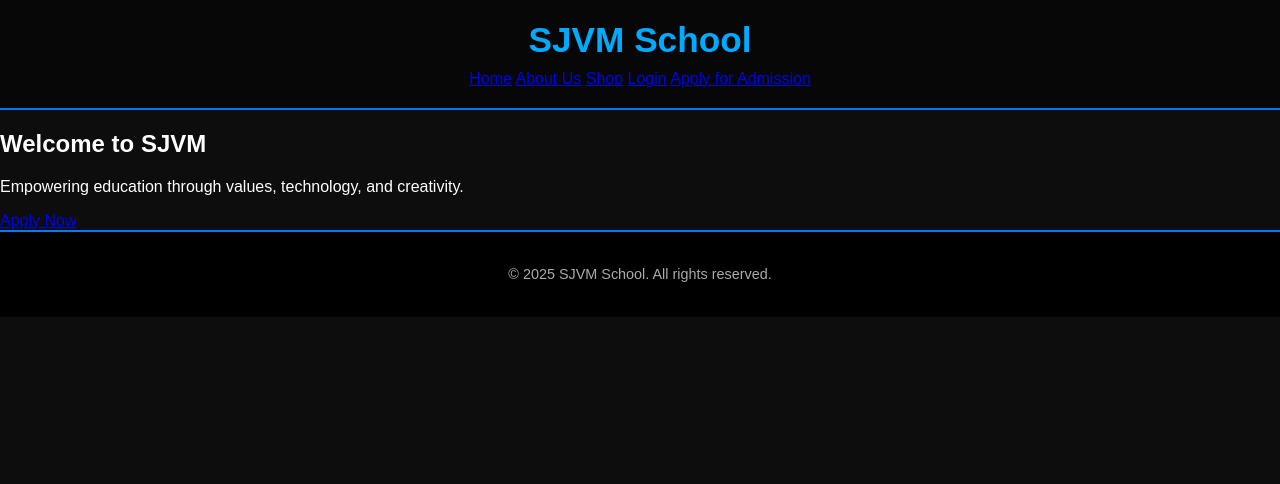
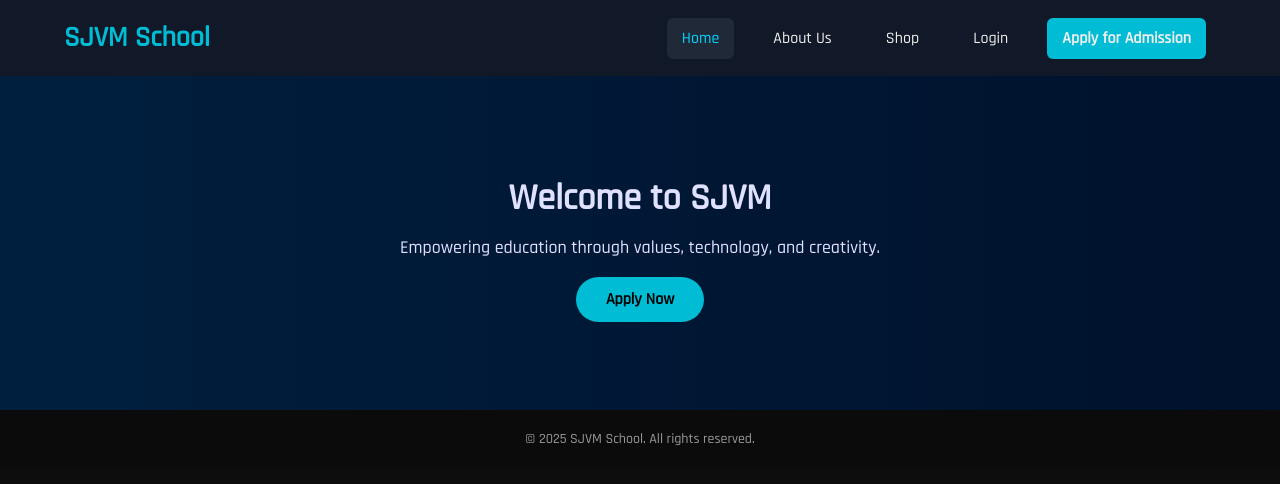
Before and after one commit to Echoesofthe21stcentury/sjvm-schools, a PHP site: page / in a window 1280 px wide. Shown: the top 484 px of the page. Run offline with PHP 8.4, Linux system fonts and the light colour scheme.

Commit message:
Update style.css

```diff
--- a/css/style.css
+++ b/css/style.css
@@ -1,118 +1,86 @@
-/* Dark Theme with Blue Accent and Poppins Font */
-body.dark-theme {
+/* Global */
+* {
   margin: 0;
   padding: 0;
-  font-family: 'Poppins', sans-serif;
-  background-color: #0d0d0d;
-  color: #ffffff;
+  box-sizing: border-box;
+}
+body.dark-theme {
+  background: #0d0d0d;
+  color: #e0e0ff;
+  font-family: 'Rajdhani', sans-serif;
 }
 
-.container {
-  max-width: 1200px;
+/* Header */
+.site-header {
+  background: #111827;
+  padding: 20px 0;
+  box-shadow: 0 3px 6px rgba(0,0,0,0.3);
+}
+.site-header .container {
+  width: 90%;
   margin: 0 auto;
-  padding: 0 20px;
+  display: flex;
+  justify-content: space-between;
+  align-items: center;
+}
+.logo {
+  font-size: 28px;
+  color: #00bcd4;
+}
+nav .nav-btn {
+  margin: 0 10px;
+  color: #eee;
+  text-decoration: none;
+  padding: 10px 15px;
+  border-radius: 6px;
+  transition: 0.3s;
+}
+.nav-btn:hover,
+.nav-btn.active {
+  background: #1f2937;
+  color: #00d5ff;
+}
+.highlight-btn {
+  background: #00bcd4;
+  color: #000;
+  font-weight: bold;
 }
 
-header {
-  background-color: #070707;
-  border-bottom: 2px solid #007bff;
-  padding: 20px 0;
+/* Hero */
+.hero-section {
   text-align: center;
+  padding: 100px 20px;
+  background: linear-gradient(to right, #001f3f, #00112b);
 }
-
-header h1 {
-  color: #00aaff;
+.hero-section h2 {
+  font-size: 36px;
+  margin-bottom: 15px;
+}
+.hero-section p {
+  font-size: 18px;
+  margin-bottom: 30px;
+}
+.cta-btn {
+  padding: 12px 30px;
+  background-color: #00bcd4;
+  color: #000;
+  border: none;
+  border-radius: 30px;
   font-weight: 600;
-  font-size: 2.2rem;
-  margin: 0;
+  font-size: 16px;
+  text-decoration: none;
+  transition: 0.3s;
 }
-
-nav {
-  margin-top: 10px;
-}
-
-nav .btn {
-  display: inline-block;
-  margin: 0 10px;
-  padding: 10px 20px;
-  color: #ffffff;
-  background-color: #007bff;
-  border-radius: 6px;
-  text-decoration: none;
-  font-weight: 500;
-  transition: background 0.3s;
-}
-
-nav .btn:hover {
-  background-color: #0056b3;
-}
-
-nav .highlight {
-  background-color: #00bfff;
-}
-
-.hero {
-  text-align: center;
-  padding: 80px 20px;
-  background: linear-gradient(to right, #0f2027, #203a43, #2c5364);
+.cta-btn:hover {
+  background-color: #0097a7;
   color: white;
 }
 
-.hero h2 {
-  font-size: 2.5rem;
-  margin-bottom: 10px;
-}
-
-.hero p {
-  font-size: 1.2rem;
-  margin-bottom: 20px;
-}
-
-.btn-primary {
-  background-color: #00bfff;
-  color: #fff;
-  padding: 12px 30px;
-  border-radius: 6px;
-  text-decoration: none;
-  font-size: 1rem;
-  transition: background 0.3s;
-}
-
-.btn-primary:hover {
-  background-color: #0088cc;
-}
-
-.features {
-  display: flex;
-  flex-wrap: wrap;
-  justify-content: center;
-  background-color: #111;
-  padding: 40px 20px;
-}
-
-.feature-box {
-  background-color: #1a1a1a;
-  border: 2px solid #007bff;
-  color: white;
-  margin: 15px;
-  padding: 25px;
-  width: 280px;
-  border-radius: 8px;
-  text-align: center;
-  box-shadow: 0 0 10px rgba(0,123,255,0.2);
-  transition: transform 0.3s ease;
-}
-
-.feature-box:hover {
-  transform: translateY(-5px);
-  box-shadow: 0 0 15px rgba(0,123,255,0.4);
-}
-
-footer {
-  background-color: #000000;
-  color: #aaaaaa;
+/* Footer */
+.site-footer {
   text-align: center;
   padding: 20px;
-  font-size: 0.9rem;
-  border-top: 2px solid #007bff;
+  background: #0b0b0b;
+  color: #999;
+  font-size: 14px;
 }
```
